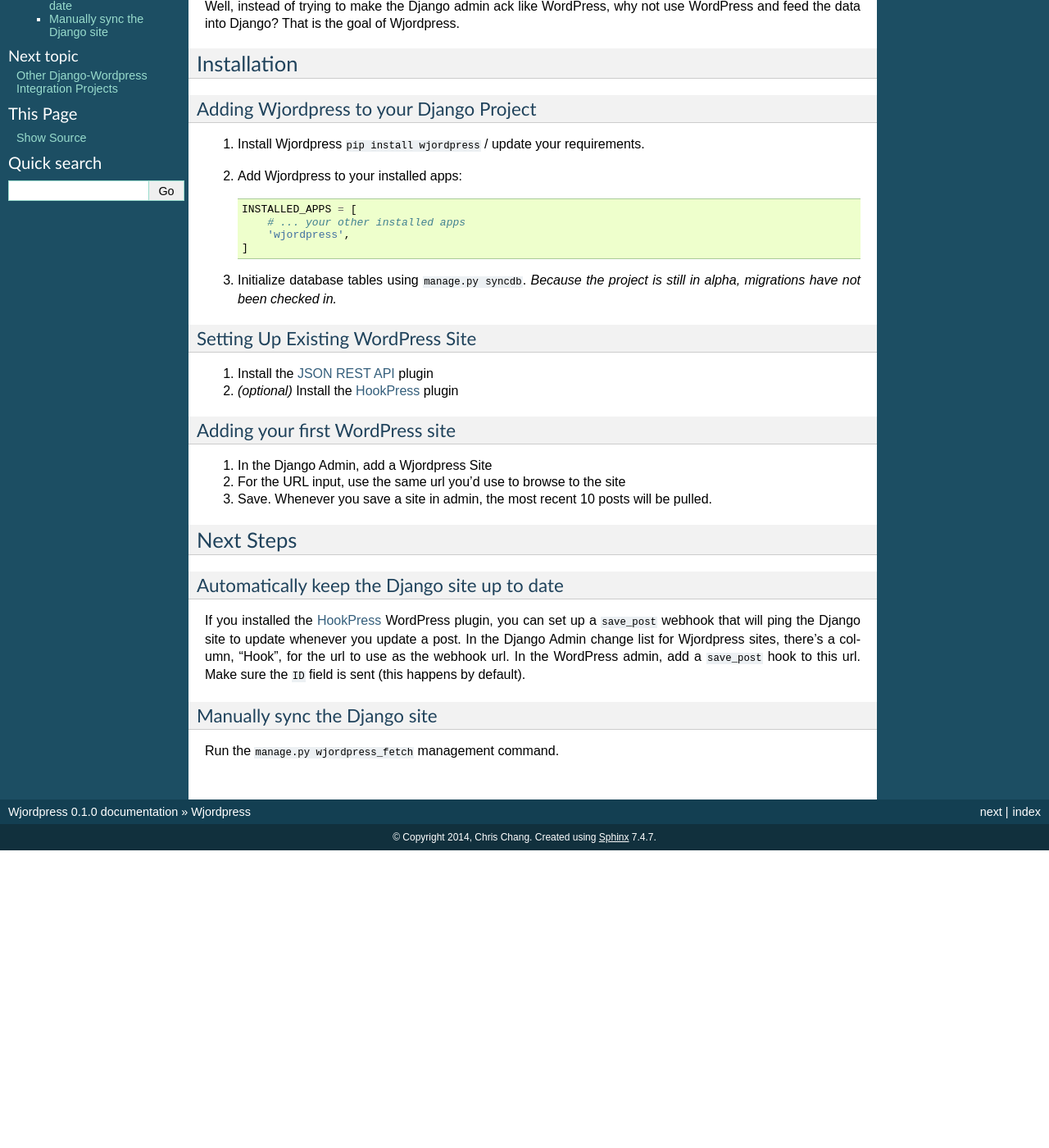
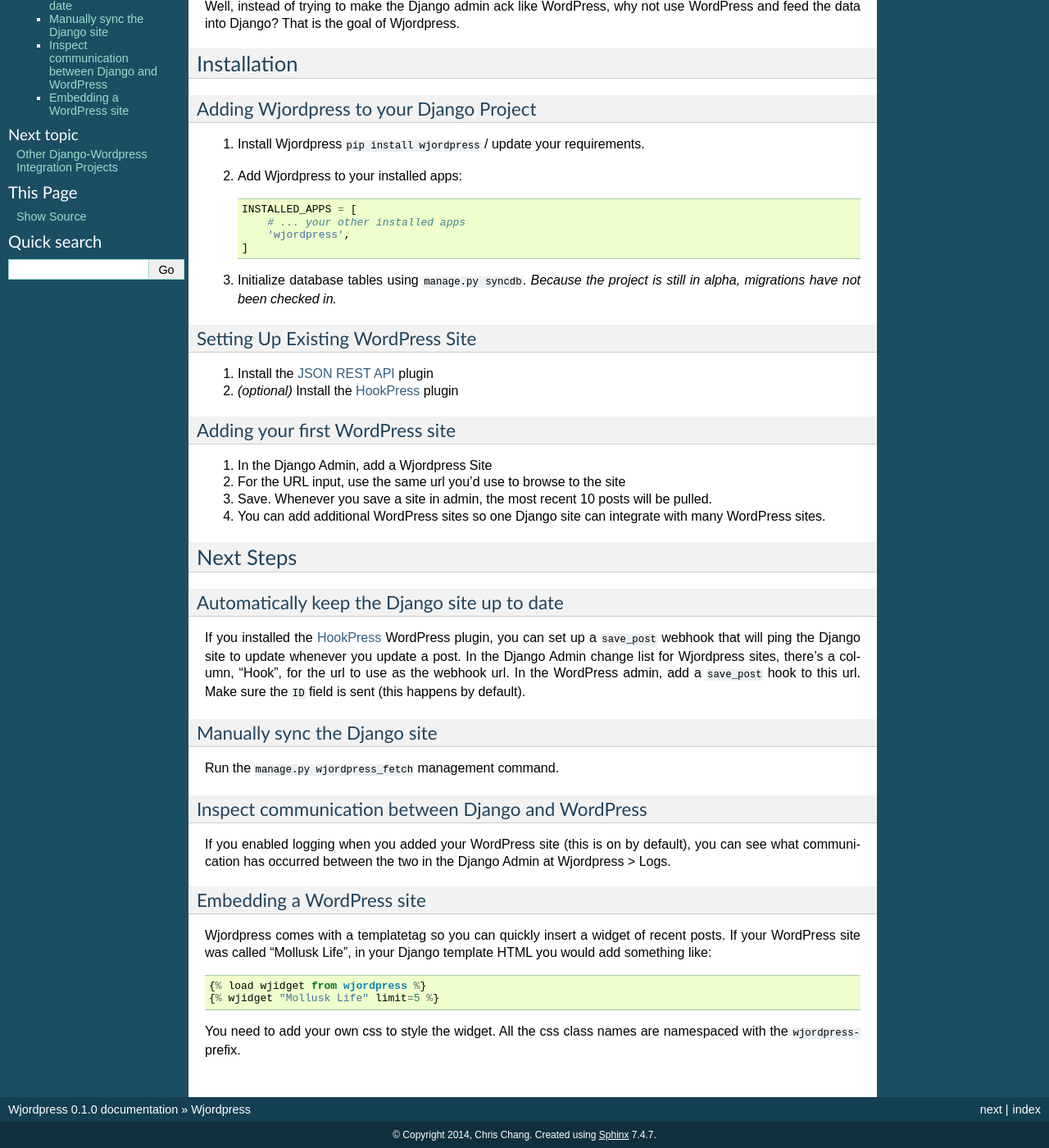
Before and after one commit to texastribune/wjordpress, a Sphinx documentation site: the page built from docs/index.rst, in a window 1280 px wide and 1400 px high, scrolled down 267 px. Shown: the whole window at 82% size. Built offline with Sphinx 7.4.7, drawn with Linux system fonts in a browser that asks for light colours; before the commit the page ends 1304 px from its top, so only the background shows below that.

Commit message:
doc new recent features

```diff
--- a/docs/index.rst
+++ b/docs/index.rst
@@ -51,6 +51,8 @@
 2. For the URL input, use the same url you'd use to browse to the site
 3. Save. Whenever you save a site in admin, the most recent 10 posts will be
    pulled.
+4. You can add additional WordPress sites so one Django site can integrate with
+   many WordPress sites.
 
 
 Next Steps
@@ -71,3 +73,25 @@
 '''''''''''''''''''''''''''''
 
 Run the ``manage.py wjordpress_fetch`` management command.
+
+
+Inspect communication between Django and WordPress
+''''''''''''''''''''''''''''''''''''''''''''''''''
+
+If you enabled logging when you added your WordPress site (this is on by
+default), you can see what communication has occurred between the two in the
+Django Admin at Wjordpress > Logs.
+
+
+Embedding a WordPress site
+''''''''''''''''''''''''''
+
+Wjordpress comes with a templatetag so you can quickly insert a widget of
+recent posts. If your WordPress site was called "Mollusk Life", in your Django
+template HTML you would add something like::
+
+    {% load wjidget from wjordpress %}
+    {% wjidget "Mollusk Life" limit=5 %}
+
+You need to add your own css to style the widget. All the css class names are
+namespaced with the ``wjordpress-`` prefix.
```
